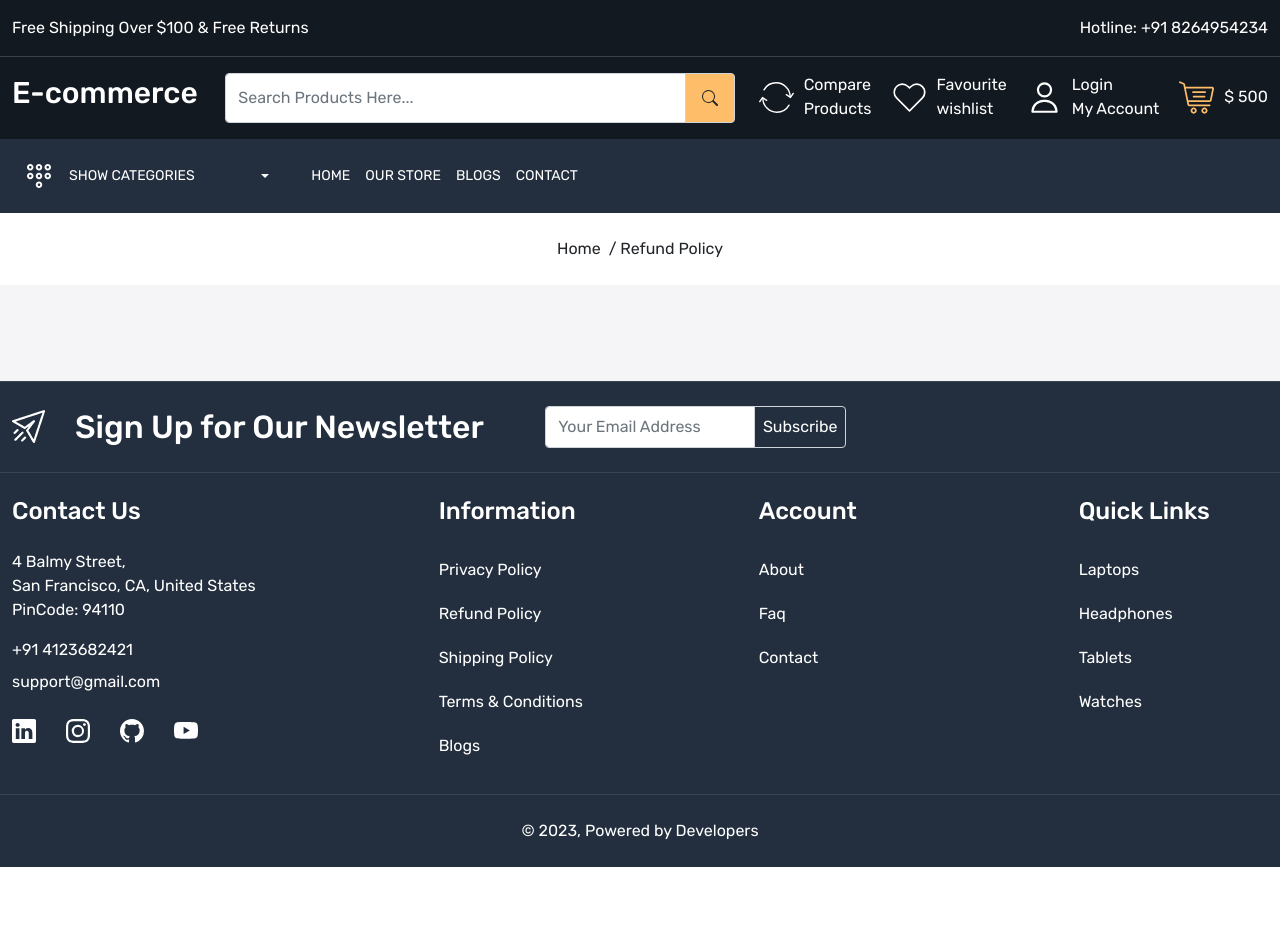
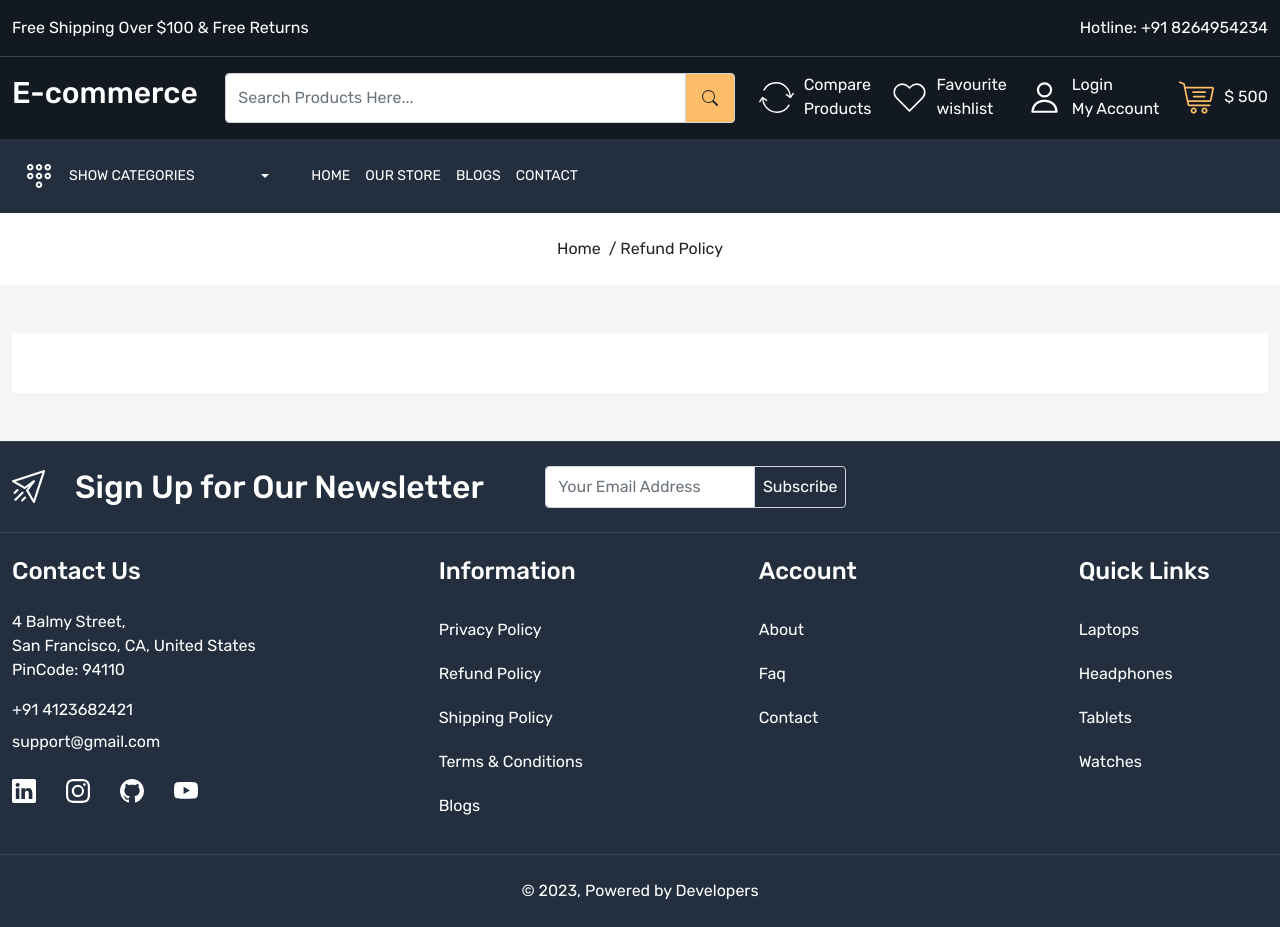
Before and after one commit to vit718/ElectronStore_MERN, a React (Create React App) app in the folder client/: page /refund-policy in a window 1280 px wide. Before the commit the page ends 867 px from the top, so only its background shows below. Built offline with nearby package versions, Linux system fonts and the light colour scheme.

Commit message:
feat: add style for policy pages

```diff
--- a/client/src/App.css
+++ b/client/src/App.css
@@ -710,3 +710,12 @@ footer .input-group-text {
   color: var(--color-febd69);
 }
 /* ----Auth card end---- */
+
+/* Policy Page Start */
+
+.policy {
+  padding: 30px;
+  background-color: white;
+}
+
+/* Policy Page End */
```
